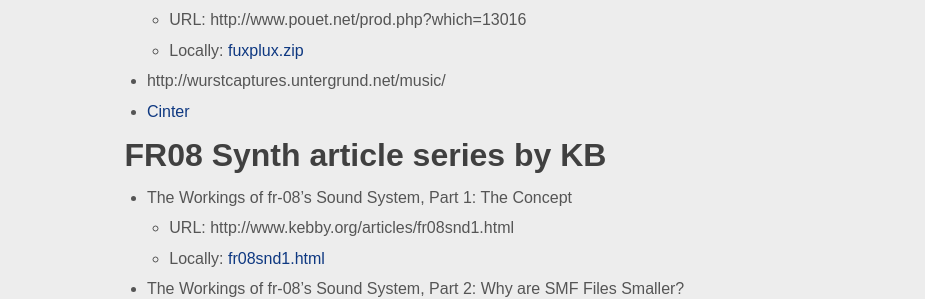
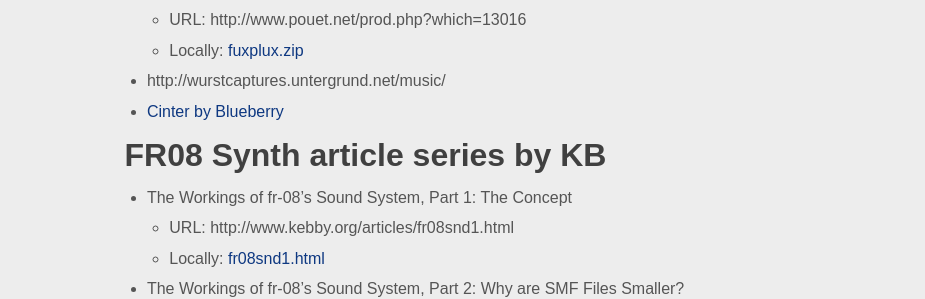
Before and after one commit to in4k/in4k.github.io, a Jekyll site: the page built from wiki/sound-coding.markdown, in a window 1280 px wide. Shown: the part 606-905 px from the top of the page, without its empty margins (0-925 px from the left). Built offline with Jekyll 4.4.1, drawn with Linux system fonts in a browser that asks for light colours; some web fonts are replaced.

Commit message:
Update sound-coding.markdown

```diff
--- a/wiki/sound-coding.markdown
+++ b/wiki/sound-coding.markdown
@@ -25,7 +25,7 @@
     * URL: http://www.pouet.net/prod.php?which=13016
     * Locally: [fuxplux.zip](http://in4k.untergrund.net/sound/fuxplux.zip)
 * http://wurstcaptures.untergrund.net/music/
-* [Cinter](https://bitbucket.org/askeksa/cinter)
+* [Cinter by Blueberry](https://bitbucket.org/askeksa/cinter)
 
 ## FR08 Synth article series by KB
 
```
